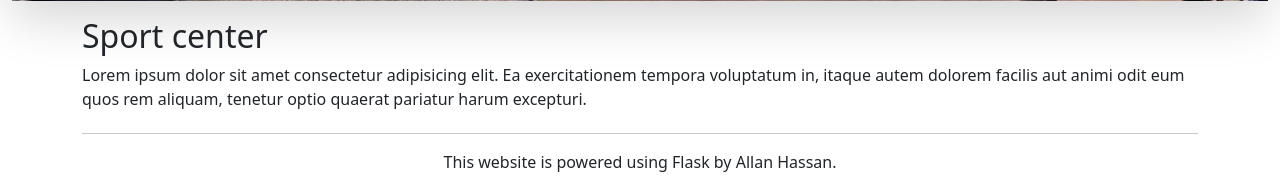
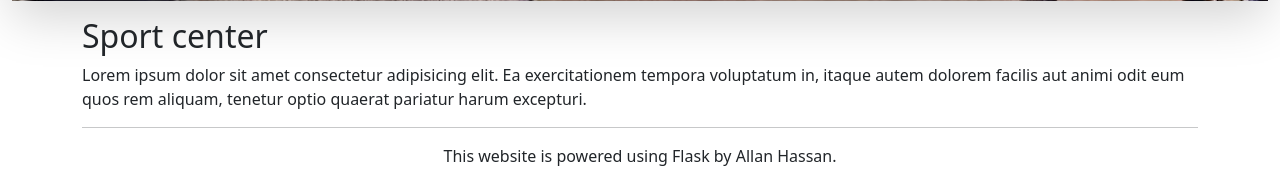
Before and after one commit to Allan-Hassan/health_1_flask, a Flask app: page / in a window 1280 px wide. Shown: the part 610-800 px from the top of the page. Run offline with Flask 3, Linux system fonts and the light colour scheme; some libraries are stand-ins or nearby versions.

Commit message:
Refactored the base view

```diff
--- a/templates/components/footer.html
+++ b/templates/components/footer.html
@@ -1,4 +1,4 @@
-<footer class="footer fixed-bottom">
+<footer class="footer">
     <div class="container">
         <hr>
         <p class="text-center">This website is powered using Flask by Allan Hassan.</p>
--- /dev/null
+++ b/templates/components/jumbotron.html
@@ -0,0 +1,3 @@
+<div class="my-2">
+    <img class="w-100 shadow-lg" src="{{url_for('static', filename='images/healthone-wide1.jpg')}}" alt="">
+</div>
--- a/templates/home.html
+++ b/templates/home.html
@@ -5,12 +5,10 @@
 {% block content %}
     {% include 'components/banner.html' %}
     {% include 'components/navbar.html' %}
-    <div class="my-2">
-        <img class="w-100 shadow-lg" src="{{url_for('static', filename='images/healthone-wide1.jpg')}}" alt="">
-        <div class="container mt-3">
-            <h2>Sport center</h2>
-            <p>Lorem ipsum dolor sit amet consectetur adipisicing elit. Ea exercitationem tempora voluptatum in, itaque autem dolorem facilis aut animi odit eum quos rem aliquam, tenetur optio quaerat pariatur harum excepturi.</p>
-        </div>
+    {% include 'components/jumbotron.html' %}
+    <div class="container mt-3">
+        <h2>Sport center</h2>
+        <p>Lorem ipsum dolor sit amet consectetur adipisicing elit. Ea exercitationem tempora voluptatum in, itaque autem dolorem facilis aut animi odit eum quos rem aliquam, tenetur optio quaerat pariatur harum excepturi.</p>
     </div>
     {% include 'components/footer.html' %}
 {% endblock %}
```
